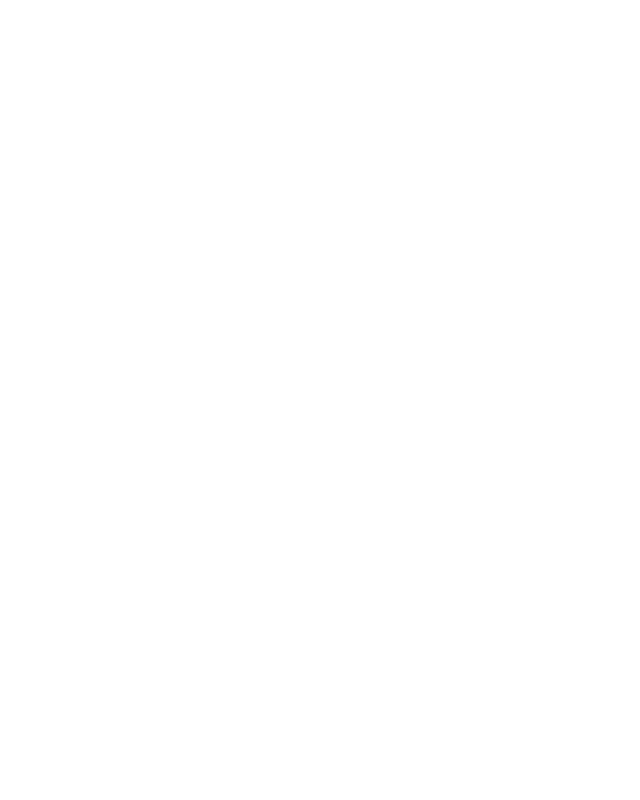
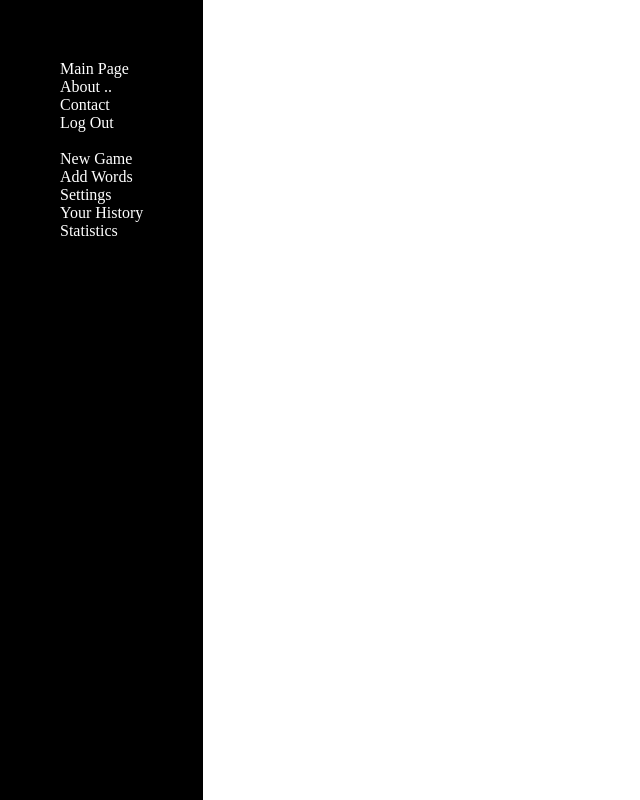
Before and after one commit to bartoszprojects/fastword, an Angular app: page / in a window 1280 px wide. Shown: the whole page, without its empty margins (0-640 px from the left). Built offline with nearby package versions, Linux system fonts and the light colour scheme.

Commit message:
initial header

```diff
--- a/src/app/app.component.html
+++ b/src/app/app.component.html
@@ -1 +1,5 @@
+<app-header>
+
+</app-header>
+
 <router-outlet></router-outlet>
--- a/src/app/app.module.ts
+++ b/src/app/app.module.ts
@@ -8,12 +8,14 @@
 import {SharedModule} from "./shared/shared.module";
 import { AddwordsComponent } from './game/addwords/addwords.component';
 import { GameComponent } from './game/game/game.component';
+import { HeaderComponent } from './layout/header/header.component';
 
 @NgModule({
   declarations: [
     AppComponent,
     AddwordsComponent,
-    GameComponent
+    GameComponent,
+    HeaderComponent
   ],
   imports: [
     BrowserModule,
--- /dev/null
+++ b/src/app/layout/header/header.component.html
@@ -0,0 +1,14 @@
+<div class="bl-main-header">
+  <ul class="bl-main-menu">
+    <li><a>Main Page</a></li>
+    <li><a>About ..</a></li>
+    <li><a>Contact</a></li>
+    <li><a>Log Out</a></li>
+    <li></li>
+    <li><a>New Game</a></li>
+    <li><a>Add Words</a></li>
+    <li><a>Settings</a></li>
+    <li><a>Your History</a></li>
+    <li><a>Statistics</a></li>
+  </ul>
+</div>
--- /dev/null
+++ b/src/app/layout/header/header.component.sass
@@ -0,0 +1,13 @@
+.bl-main-header
+  position: fixed
+  top: 0
+  left: 0
+  padding: 50px
+  height: 100vh
+  min-width: 100px
+  background: black
+  ul.bl-main-menu
+    margin: 0
+    padding: 10px
+    li a
+      color: white
--- /dev/null
+++ b/src/app/layout/header/header.component.ts
@@ -0,0 +1,15 @@
+import { Component, OnInit } from '@angular/core';
+
+@Component({
+  selector: 'app-header',
+  templateUrl: './header.component.html',
+  styleUrls: ['./header.component.sass']
+})
+export class HeaderComponent implements OnInit {
+
+  constructor() { }
+
+  ngOnInit(): void {
+  }
+
+}
```
Also changed, not shown: 1 other file (tests, documents, lock files or other folders).
